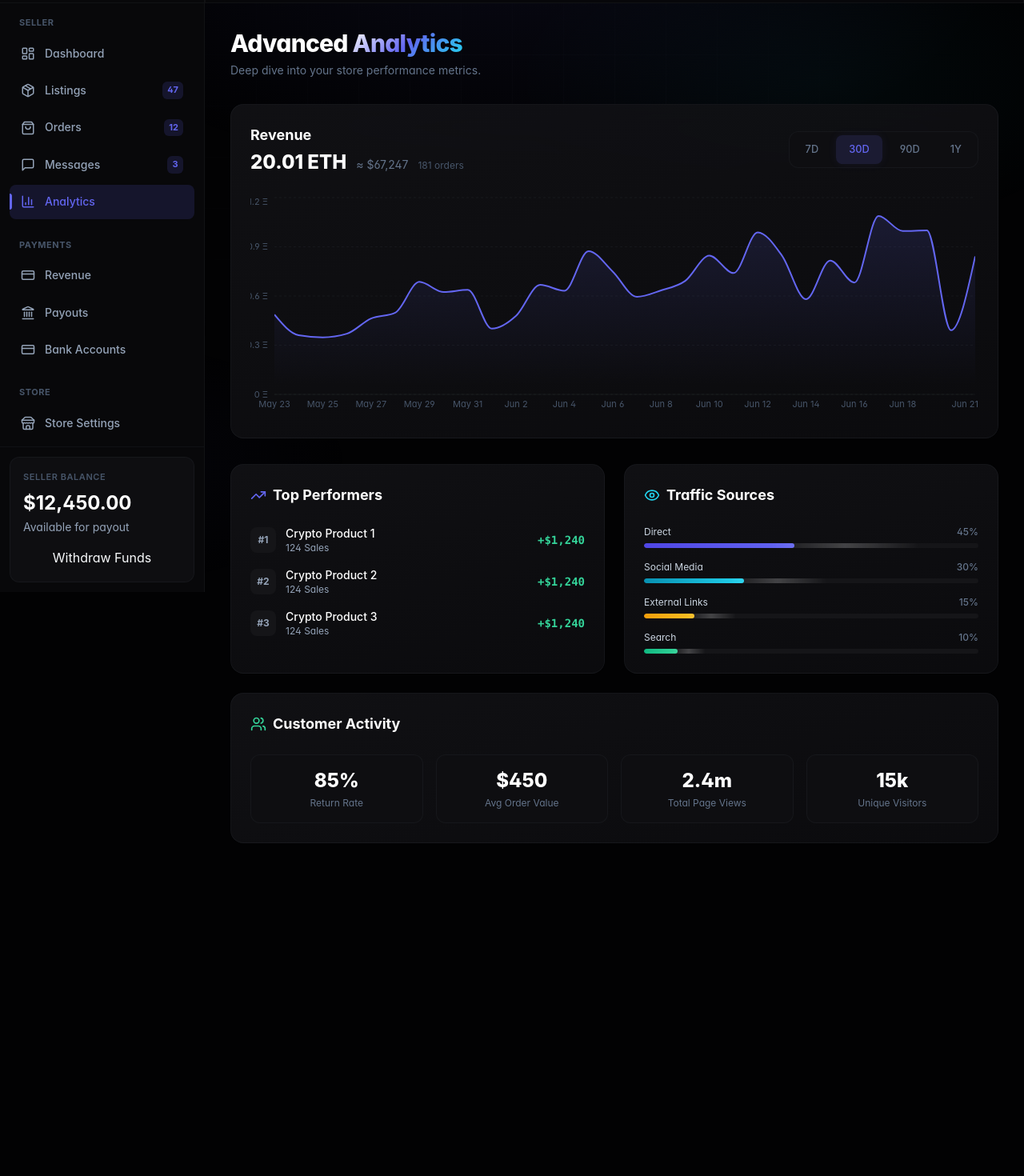
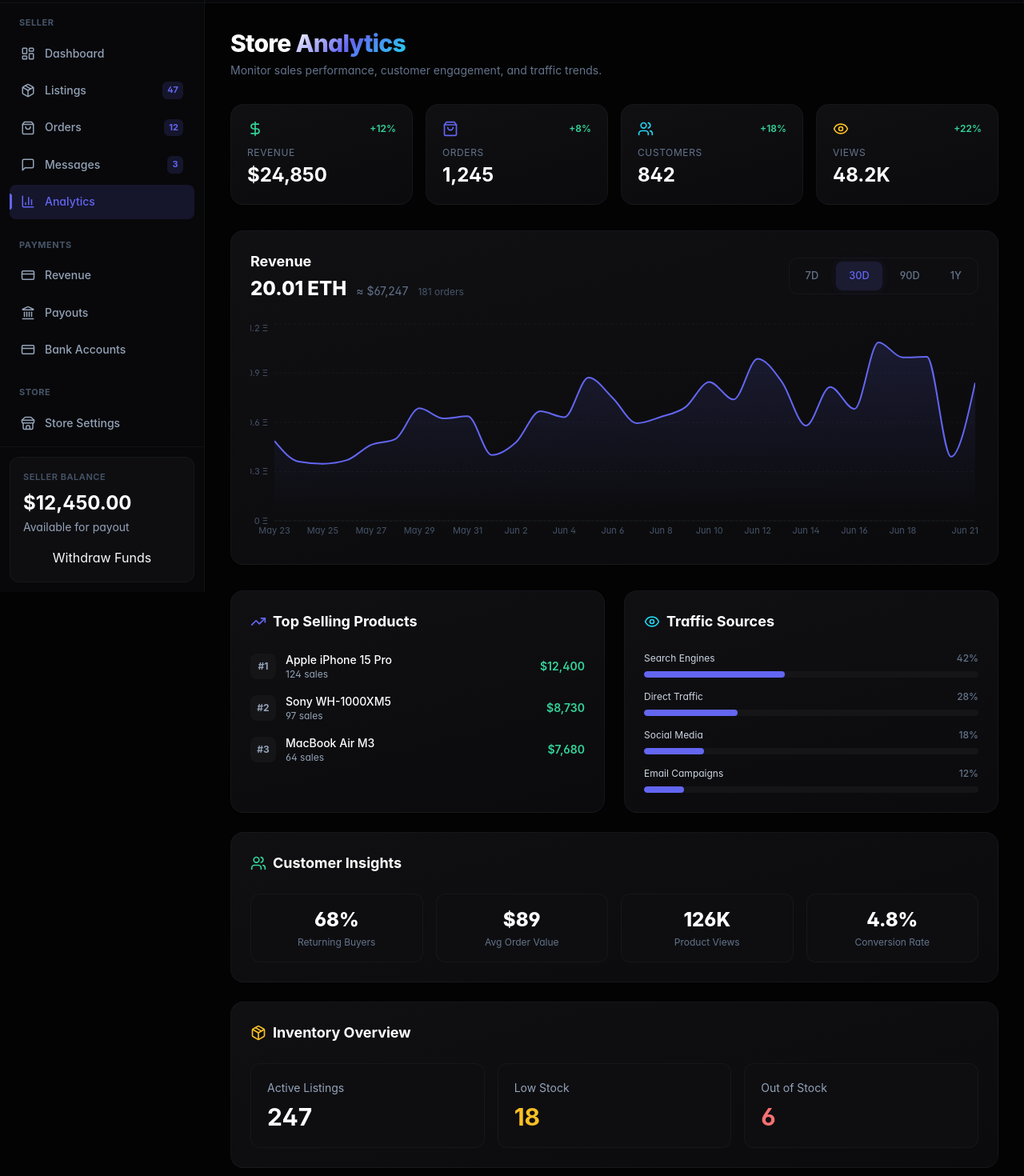
Before and after one commit to Shh12308/market-, a Next.js app: page /seller/analytics in a window 1280 px wide. Shown: the part 60-1530 px from the top of the page at 80% size. Before the commit the page ends 1146 px from the top, so only its background shows below. Built offline with nearby package versions, Linux system fonts and the light colour scheme; what wagmi would draw is missing.

Commit message:
Update page.tsx

```diff
--- a/app/seller/analytics/page.tsx
+++ b/app/seller/analytics/page.tsx
@@ -4,51 +4,167 @@ import { useState } from 'react';
 import Sidebar from '@/components/seller/Sidebar';
 import Header from '@/components/seller/Header';
 import RevenueChart from '@/components/seller/RevenueChart';
-import { TrendingUp, Users, Eye } from 'lucide-react';
+import {
+  TrendingUp,
+  Users,
+  Eye,
+  ShoppingBag,
+  DollarSign,
+  Package,
+} from 'lucide-react';
 
 export default function AnalyticsPage() {
   const [sidebarOpen, setSidebarOpen] = useState(false);
 
   return (
-    <div className="flex min-h-screen">
-      <Sidebar isOpen={sidebarOpen} onToggle={() => setSidebarOpen(!sidebarOpen)} />
+    <div className="flex min-h-screen bg-[var(--background)]">
+      <Sidebar
+        isOpen={sidebarOpen}
+        onToggle={() => setSidebarOpen(!sidebarOpen)}
+      />
 
       <div className="flex-1 lg:ml-64 min-h-screen flex flex-col">
-        <Header onMenuToggle={() => setSidebarOpen(!sidebarOpen)} />
+        <Header
+          onMenuToggle={() => setSidebarOpen(!sidebarOpen)}
+        />
 
         <main className="flex-1 p-4 lg:p-8">
+          {/* Page Header */}
           <div className="mb-8">
             <h1 className="text-2xl lg:text-3xl font-extrabold text-white tracking-tight">
-              Advanced <span className="gradient-text">Analytics</span>
+              Store <span className="gradient-text">Analytics</span>
             </h1>
+
             <p className="text-[var(--text-dim)] text-sm mt-1.5">
-              Deep dive into your store performance metrics.
+              Monitor sales performance, customer engagement, and traffic trends.
             </p>
           </div>
 
+          {/* Summary Stats */}
+          <div className="grid grid-cols-2 lg:grid-cols-4 gap-4 mb-8">
+            <div className="card p-5">
+              <div className="flex items-center justify-between mb-3">
+                <DollarSign className="w-5 h-5 text-[var(--success)]" />
+                <span className="text-xs text-[var(--success)] font-semibold">
+                  +12%
+                </span>
+              </div>
+
+              <p className="text-xs text-[var(--text-dim)] uppercase tracking-wider">
+                Revenue
+              </p>
+
+              <p className="text-2xl font-bold text-white mt-1">
+                $24,850
+              </p>
+            </div>
+
+            <div className="card p-5">
+              <div className="flex items-center justify-between mb-3">
+                <ShoppingBag className="w-5 h-5 text-[var(--primary)]" />
+                <span className="text-xs text-[var(--success)] font-semibold">
+                  +8%
+                </span>
+              </div>
+
+              <p className="text-xs text-[var(--text-dim)] uppercase tracking-wider">
+                Orders
+              </p>
+
+              <p className="text-2xl font-bold text-white mt-1">
+                1,245
+              </p>
+            </div>
+
+            <div className="card p-5">
+              <div className="flex items-center justify-between mb-3">
+                <Users className="w-5 h-5 text-[var(--accent)]" />
+                <span className="text-xs text-[var(--success)] font-semibold">
+                  +18%
+                </span>
+              </div>
+
+              <p className="text-xs text-[var(--text-dim)] uppercase tracking-wider">
+                Customers
+              </p>
+
+              <p className="text-2xl font-bold text-white mt-1">
+                842
+              </p>
+            </div>
+
+            <div className="card p-5">
+              <div className="flex items-center justify-between mb-3">
+                <Eye className="w-5 h-5 text-[var(--warning)]" />
+                <span className="text-xs text-[var(--success)] font-semibold">
+                  +22%
+                </span>
+              </div>
+
+              <p className="text-xs text-[var(--text-dim)] uppercase tracking-wider">
+                Views
+              </p>
+
+              <p className="text-2xl font-bold text-white mt-1">
+                48.2K
+              </p>
+            </div>
+          </div>
+
+          {/* Revenue Chart */}
           <div className="mb-8">
             <RevenueChart />
           </div>
 
           <div className="grid grid-cols-1 md:grid-cols-2 gap-5 lg:gap-6">
-            {/* Top Performing Products */}
+            {/* Top Products */}
             <div className="card p-6">
               <h3 className="text-lg font-bold text-white mb-6 flex items-center gap-2">
-                <TrendingUp className="w-5 h-5 text-[var(--primary)]" /> Top Performers
+                <TrendingUp className="w-5 h-5 text-[var(--primary)]" />
+                Top Selling Products
               </h3>
+
               <div className="space-y-4">
-                {[1, 2, 3].map((i) => (
-                  <div key={i} className="flex items-center justify-between">
+                {[
+                  {
+                    name: 'Apple iPhone 15 Pro',
+                    sales: 124,
+                    revenue: '$12,400',
+                  },
+                  {
+                    name: 'Sony WH-1000XM5',
+                    sales: 97,
+                    revenue: '$8,730',
+                  },
+                  {
+                    name: 'MacBook Air M3',
+                    sales: 64,
+                    revenue: '$7,680',
+                  },
+                ].map((item, i) => (
+                  <div
+                    key={i}
+                    className="flex items-center justify-between"
+                  >
                     <div className="flex items-center gap-3">
                       <div className="w-8 h-8 rounded-lg bg-[var(--surface-3)] flex items-center justify-center text-xs font-bold text-[var(--text-muted)]">
-                        #{i}
+                        #{i + 1}
                       </div>
+
                       <div>
-                        <p className="text-sm text-white font-medium">Crypto Product {i}</p>
-                        <p className="text-xs text-[var(--text-muted)]">124 Sales</p>
+                        <p className="text-sm text-white font-medium">
+                          {item.name}
+                        </p>
+
+                        <p className="text-xs text-[var(--text-muted)]">
+                          {item.sales} sales
+                        </p>
                       </div>
                     </div>
-                    <span className="text-sm text-[var(--success)] font-mono font-semibold">+$1,240</span>
+
+                    <span className="text-sm text-[var(--success)] font-semibold">
+                      {item.revenue}
+                    </span>
                   </div>
                 ))}
               </div>
@@ -57,33 +173,32 @@ export default function AnalyticsPage() {
             {/* Traffic Sources */}
             <div className="card p-6">
               <h3 className="text-lg font-bold text-white mb-6 flex items-center gap-2">
-                <Eye className="w-5 h-5 text-[var(--accent)]" /> Traffic Sources
+                <Eye className="w-5 h-5 text-[var(--accent)]" />
+                Traffic Sources
               </h3>
+
               <div className="space-y-4">
                 {[
-                  { source: 'Direct', percent: 45, color: 'bg-[var(--primary)]' },
-                  { source: 'Social Media', percent: 30, color: 'bg-[var(--accent)]' },
-                  { source: 'External Links', percent: 15, color: 'bg-[var(--warning)]' },
-                  { source: 'Search', percent: 10, color: 'bg-[var(--success)]' },
-                ].map((item, i) => (
-                  <div key={i}>
-                    <div className="flex justify-between text-xs mb-1.5">
-                      <span className="text-[var(--text-secondary)]">{item.source}</span>
-                      <span className="text-[var(--text-dim)] font-medium">{item.percent}%</span>
+                  { source: 'Search Engines', percent: 42 },
+                  { source: 'Direct Traffic', percent: 28 },
+                  { source: 'Social Media', percent: 18 },
+                  { source: 'Email Campaigns', percent: 12 },
+                ].map((item) => (
+                  <div key={item.source}>
+                    <div className="flex justify-between text-xs mb-2">
+                      <span className="text-[var(--text-secondary)]">
+                        {item.source}
+                      </span>
+
+                      <span className="text-[var(--text-dim)] font-medium">
+                        {item.percent}%
+                      </span>
                     </div>
-                    <div className="progress-bar">
+
+                    <div className="h-2 bg-[var(--surface-3)] rounded-full overflow-hidden">
                       <div
-                        className={`progress-fill ${item.color === 'bg-[var(--success)]' ? 'success' : item.color === 'bg-[var(--warning)]' ? 'warning' : ''}`}
-                        style={{
-                          width: `${item.percent}%`,
-                          background: item.color === 'bg-[var(--primary)]'
-                            ? 'linear-gradient(90deg, var(--primary-deep), var(--primary))'
-                            : item.color === 'bg-[var(--accent)]'
-                            ? 'linear-gradient(90deg, var(--accent-hover), var(--accent))'
-                            : item.color === 'bg-[var(--warning)]'
-                            ? 'linear-gradient(90deg, var(--warning-deep), var(--warning))'
-                            : 'linear-gradient(90deg, var(--success-deep), var(--success))',
-                        }}
+                        className="h-full rounded-full bg-[var(--primary)]"
+                        style={{ width: `${item.percent}%` }}
                       />
                     </div>
                   </div>
@@ -91,27 +206,88 @@ export default function AnalyticsPage() {
               </div>
             </div>
 
-            {/* Customer Activity */}
+            {/* Customer Metrics */}
             <div className="card p-6 md:col-span-2">
               <h3 className="text-lg font-bold text-white mb-6 flex items-center gap-2">
-                <Users className="w-5 h-5 text-[var(--success)]" /> Customer Activity
+                <Users className="w-5 h-5 text-[var(--success)]" />
+                Customer Insights
               </h3>
+
               <div className="grid grid-cols-2 md:grid-cols-4 gap-4">
                 <div className="p-4 rounded-xl bg-[var(--surface-2)] border border-[var(--border)] text-center">
-                  <p className="text-2xl font-extrabold text-white">85%</p>
-                  <p className="text-xs text-[var(--text-dim)] mt-1">Return Rate</p>
+                  <p className="text-2xl font-extrabold text-white">
+                    68%
+                  </p>
+                  <p className="text-xs text-[var(--text-dim)] mt-1">
+                    Returning Buyers
+                  </p>
                 </div>
+
                 <div className="p-4 rounded-xl bg-[var(--surface-2)] border border-[var(--border)] text-center">
-                  <p className="text-2xl font-extrabold text-white">$450</p>
-                  <p className="text-xs text-[var(--text-dim)] mt-1">Avg Order Value</p>
+                  <p className="text-2xl font-extrabold text-white">
+                    $89
+                  </p>
+                  <p className="text-xs text-[var(--text-dim)] mt-1">
+                    Avg Order Value
+                  </p>
                 </div>
+
                 <div className="p-4 rounded-xl bg-[var(--surface-2)] border border-[var(--border)] text-center">
-                  <p className="text-2xl font-extrabold text-white">2.4m</p>
-                  <p className="text-xs text-[var(--text-dim)] mt-1">Total Page Views</p>
+                  <p className="text-2xl font-extrabold text-white">
+                    126K
+                  </p>
+                  <p className="text-xs text-[var(--text-dim)] mt-1">
+                    Product Views
+                  </p>
                 </div>
+
                 <div className="p-4 rounded-xl bg-[var(--surface-2)] border border-[var(--border)] text-center">
-                  <p className="text-2xl font-extrabold text-white">15k</p>
-                  <p className="text-xs text-[var(--text-dim)] mt-1">Unique Visitors</p>
+                  <p className="text-2xl font-extrabold text-white">
+                    4.8%
+                  </p>
+                  <p className="text-xs text-[var(--text-dim)] mt-1">
+                    Conversion Rate
+                  </p>
+                </div>
+              </div>
+            </div>
+
+            {/* Inventory Insights */}
+            <div className="card p-6 md:col-span-2">
+              <h3 className="text-lg font-bold text-white mb-6 flex items-center gap-2">
+                <Package className="w-5 h-5 text-[var(--warning)]" />
+                Inventory Overview
+              </h3>
+
+              <div className="grid grid-cols-1 md:grid-cols-3 gap-4">
+                <div className="p-5 rounded-xl bg-[var(--surface-2)] border border-[var(--border)]">
+                  <p className="text-sm text-[var(--text-muted)]">
+                    Active Listings
+                  </p>
+
+                  <p className="text-3xl font-bold text-white mt-2">
+                    247
+                  </p>
+                </div>
+
+                <div className="p-5 rounded-xl bg-[var(--surface-2)] border border-[var(--border)]">
+                  <p className="text-sm text-[var(--text-muted)]">
+                    Low Stock
+                  </p>
+
+                  <p className="text-3xl font-bold text-[var(--warning)] mt-2">
+                    18
+                  </p>
+                </div>
+
+                <div className="p-5 rounded-xl bg-[var(--surface-2)] border border-[var(--border)]">
+                  <p className="text-sm text-[var(--text-muted)]">
+                    Out of Stock
+                  </p>
+
+                  <p className="text-3xl font-bold text-[var(--danger)] mt-2">
+                    6
+                  </p>
                 </div>
               </div>
             </div>
```
